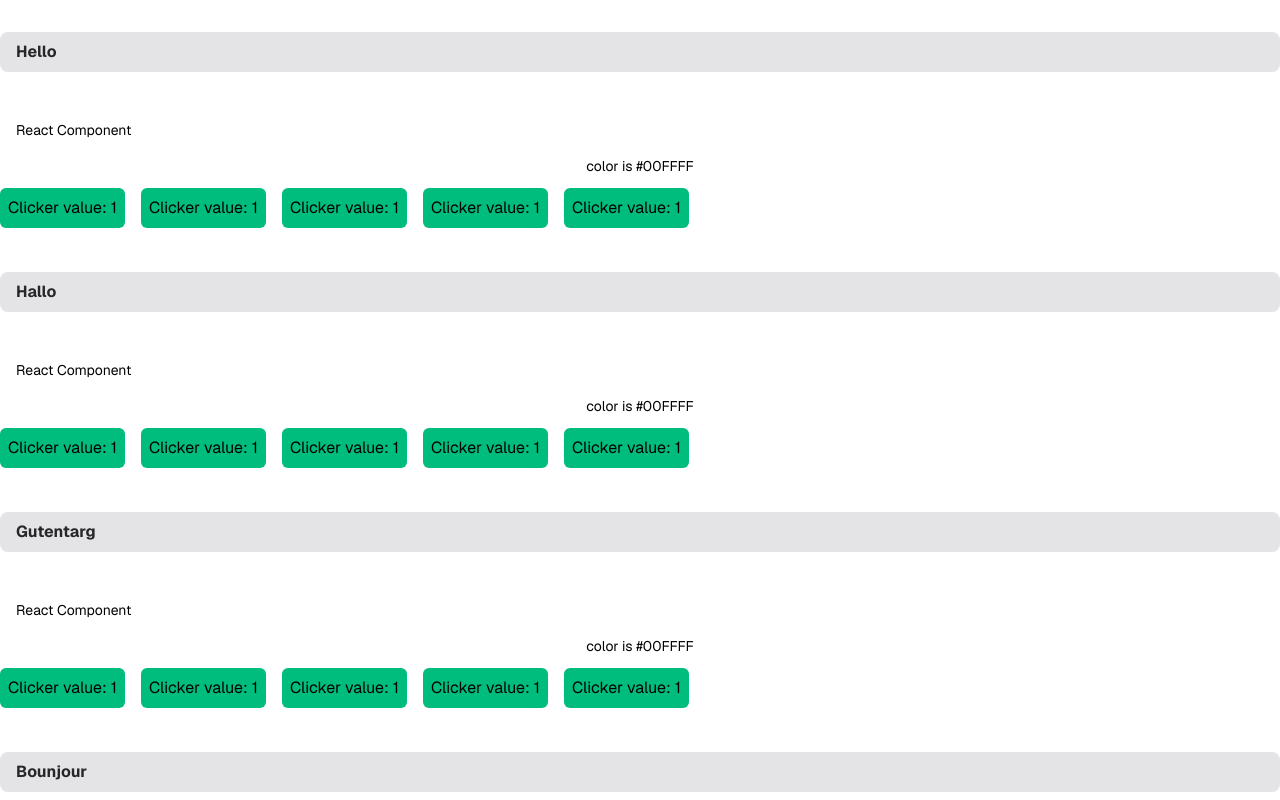
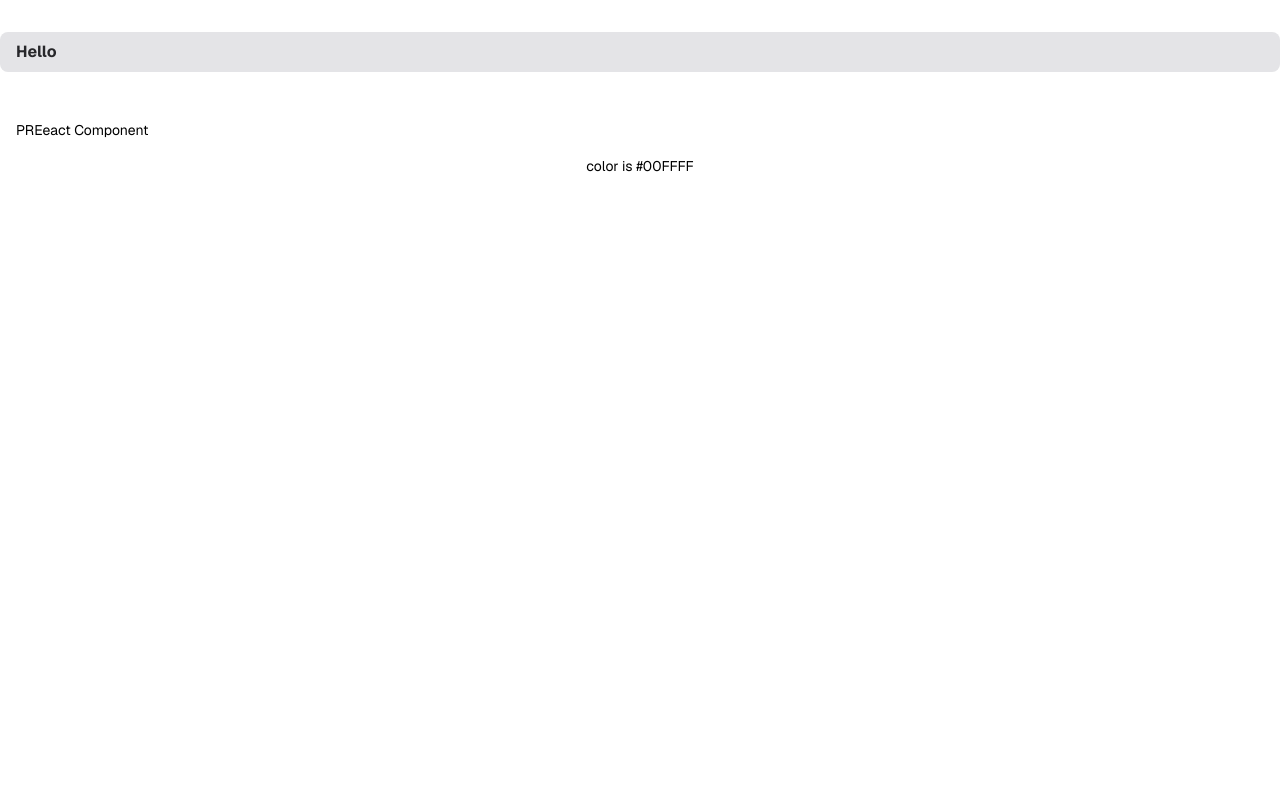
Before and after one commit to lukehayes/MemphisDesign, a Preact app: page / in a window 1280 px wide. Shown: the top 800 px of the page. Built offline with nearby package versions, Linux system fonts and the light colour scheme.

Commit message:
refactor: removed old test code

```diff
--- a/src/app.jsx
+++ b/src/app.jsx
@@ -4,82 +4,23 @@ import viteLogo from '/vite.svg'
 import Tag from './tag'
 import './app.css'
 
-
-function Clicker()
-{
-	let [val, setVal] = useState(1);
-	let [color, setColor] = useState('bg-emerald-500');
-
-	let increment = function() {
-
-		if(val >= 3)
-		{
-			setColor('bg-rose-400');
-			console.log("Should Set");
-		}
-
-		return setVal(val => val + 1);
-	};
-
-	return (
-		<div class={`my-3 p-2 rounded-md ${color}`} onClick={increment} >
-			<h1 class=''>Clicker value: {val}</h1>
-		</div>
-	)
-}
-
-
 function Header(props)
 {
 	let name = 'Test Name Not Prop';
 
-
 	return (
 		<div class='container mx-auto'>
 			<h1 class='px-4 py-2 bg-zinc-200 my-8 rounded-lg text-zinc-800 font-bold'>{props.text}</h1>
-			<Tag text='React Component' />
-
-			<div class='flex flex-row gap-4'>
-				<Clicker />
-				<Clicker />
-				<Clicker />
-				<Clicker />
-				<Clicker />
-			</div>
+			<Tag text='PREeact Component' />
 		</div>
 	)
 }
-
 
 export function App()
 {
 	return (
 		<div>
 			<Header text='Hello' />
-			<Header text='Hallo' />
-			<Header text='Gutentarg' />
-			<Header text='Bounjour' />
 		</div>
 	)
 }
-
-
-
-
-export function Appp() {
-	const [count, setCount] = useState(0)
-
-	return (
-		<>
-			<h1>Elite Developer</h1>
-
-
-			<div class="card">
-				<button onClick={() => setCount((count) => count + 1)}>
-					count is {count}
-				</button>
-			</div>
-
-		</>
-	)
-}
```
